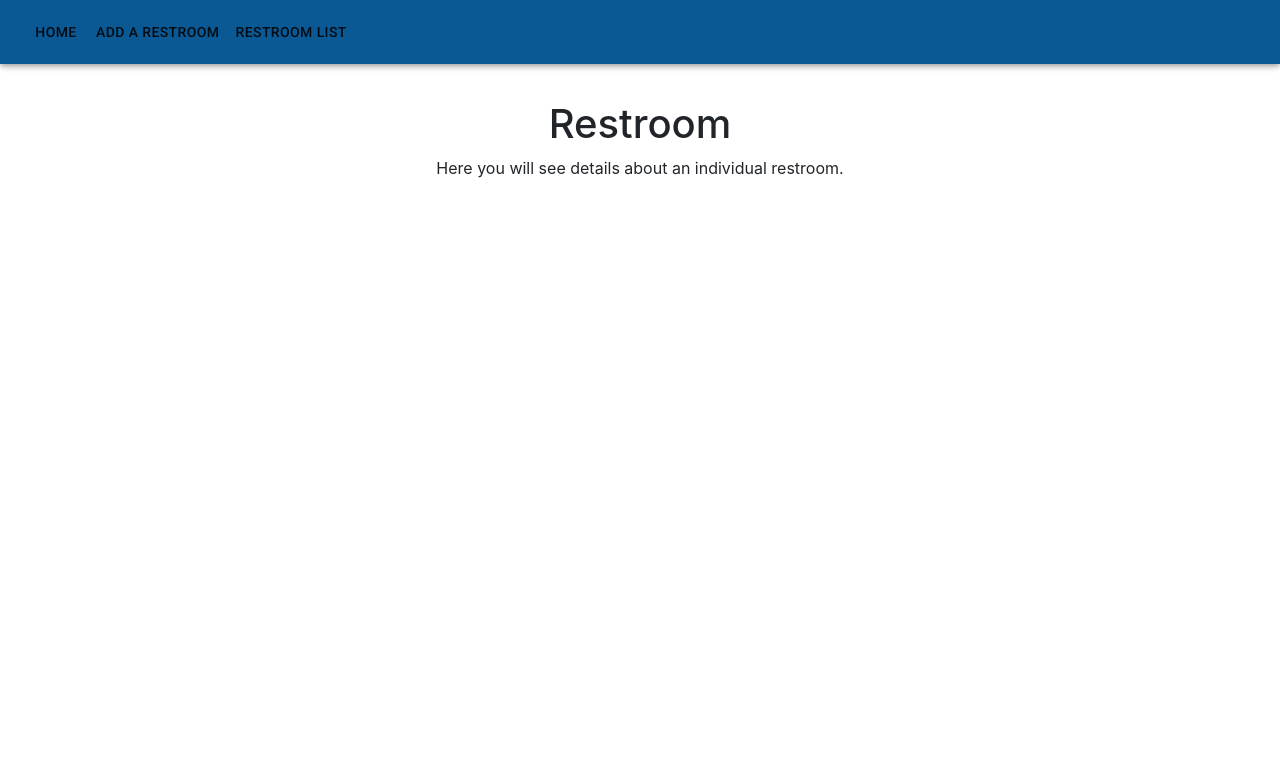
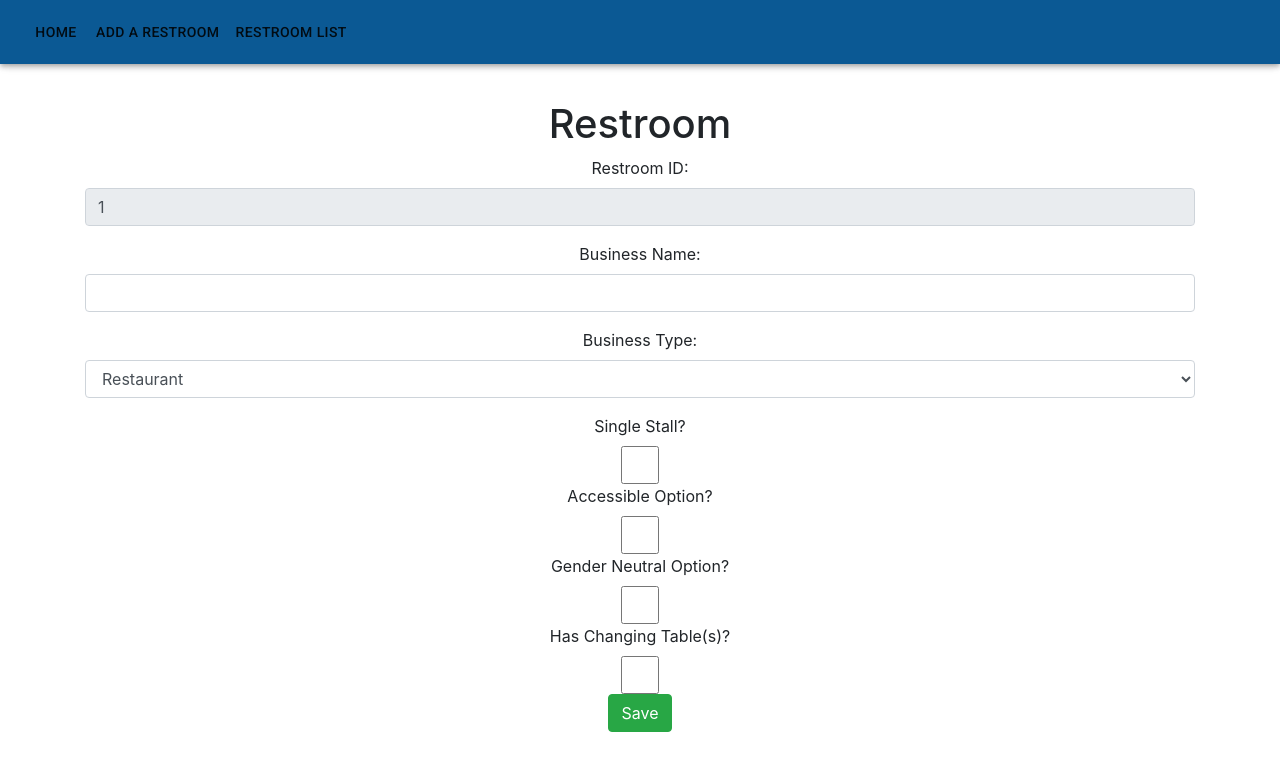
Before and after one commit to LaunchCodeLiftoffProjects/Pipe-Dream-UI, a React (Create React App) app: page /restrooms/1 in a window 1280 px wide. Shown: the top 770 px of the page. Built offline with nearby package versions, Linux system fonts and the light colour scheme; no server answers.

Commit message:
update restroom to Adding Handling of Submit Event

```diff
--- a/src/pages/addRestroom.jsx
+++ b/src/pages/addRestroom.jsx
@@ -125,7 +125,7 @@ export default class AddRestroom extends React.Component {
             onChange={this.handleOnChangeHasChangingTable}
           />
         </div>
-        <button type="submit">Submit</button>
+        <button className="btn btn-success" type="submit">Submit</button>
       </form>
     );
     };
--- a/src/pages/restroomList.jsx
+++ b/src/pages/restroomList.jsx
@@ -34,9 +34,6 @@ export default class RestroomList extends React.Component {
     );
   }
 
-  retrieveRestroom(name, id) {
-    return axios.get(`http://localhost:8080/restroom/${id}`)
-  }
 
   updateRestroomClicked(id) {
     console.log('Update: ' + id);
--- a/src/pages/restroomProfile.jsx
+++ b/src/pages/restroomProfile.jsx
@@ -1,4 +1,7 @@
 import React from "react";
+import axios from "axios";
+// eslint-disable-next-line
+import { Formik, Form, Field, ErrorMessage } from 'formik';
 
 export default class RestroomProfile extends React.Component {
 
@@ -7,15 +10,102 @@ export default class RestroomProfile extends React.Component {
 
     this.state = {
       id: this.props.match.params.id,
-      description: ''
+      businessName: '',
+      businessType: '',
+      isAccessible: false,
+      isSingleStall: false,
+      isGenderNeutral: false,
+      hasChangingTable: false
     }
   }
+
+  retrieveRestroom(id) {
+    axios.get(`http://localhost:8080/restroom/${id}`)
+    .then(
+      response => {
+        this.setState({
+          businessName: response.data.businessName,
+          businessType: response.data.businessType,
+          isAccessible: response.data.isAccessible,
+          isSingleStall: response.data.isSingleStall,
+          isGenderNeutral: response.data.isGenderNeutral,
+          hasChangingTable: response.data.hasChangingTable
+        })
+
+      }
+    );
+  }
+
+  componentDidMount() {
+    if (this.state.id === -1){
+      return;
+    }
+    this.retrieveRestroom(this.state.id);
+  }
+
   //Write HTML inside render function
   render() {
+    let {id, businessName, businessType, isAccessible, isSingleStall, isGenderNeutral, hasChangingTable} = this.state;
+
     return (
       <div>
         <h1>Restroom</h1>
-        <p>Here you will see details about an individual restroom.</p>
+        <div className="container">
+          <Formik
+            initialValues = {{id, businessName, businessType, isAccessible, isSingleStall, isGenderNeutral, hasChangingTable}}
+          >
+            {
+              (props) => (
+                <Form>
+                  <fieldset className="form-group">
+                    <label>Restroom ID: </label>
+                    <Field className="form-control" type="text" name="id" disabled />
+                  </fieldset>
+                  <fieldset className="form-group">
+                    <label>Business Name: </label>
+                    <Field className="form-control" type="text" name="businessName" placeholder={this.state.businessName}/>
+                  </fieldset>
+                  <fieldset className="form-group">
+                    <label>Business Type: </label>
+                    <Field as="select" className="form-control" name="businessType" placeholder={this.state.businessType}>
+                      <option value="restaurant">Restaurant</option>
+                      <option value="gas-station">Gas station</option>
+                      <option value="retail-store">Retail Store</option>
+                      <option value="other">Other</option>
+                    </Field>
+                  </fieldset>
+                    <label>Single Stall? </label>
+                    <Field className="form-control" type="checkbox" name="isSingleStall" >
+                    </Field>
+                  <fieldset>
+                    <label>Accessible Option? </label>
+                    <Field className="form-control" type="checkbox" name="isAccessible" >
+                    </Field>
+                  </fieldset>
+                  <fieldset>
+                    <label>Gender Neutral Option? </label>
+                    <Field className="form-control" type="checkbox" name="isGenderNeutral" >
+                    </Field>
+                  </fieldset>
+                  <fieldset>
+                    <label>Has Changing Table(s)? </label>
+                    <Field className="form-control" type="checkbox" name="hasChangingTable" >
+                    </Field>
+                  </fieldset>
+                </Form>
+              )
+            }
+          </Formik>
+        </div>
+        {// <p>Restroom ID: {id}</p>
+        // <p>Business Name: {businessName}</p>
+        // <p>Business Type: {businessType}</p>
+        // <p>Accessible Option? {(isAccessible === true) ? "Yes" : "No"}</p>
+        // <p>Single Stall? {(isSingleStall === true) ? "Yes" : "No"}</p>
+        // <p>Gender Neutral Option? {(isGenderNeutral === true) ? "Yes" : "No"}</p>
+        // <p>Has Changing Table(s)? {(isAccessible === true) ? "Yes" : "No"}</p>
+    }
+        <button className="btn btn-success" onClick={this.editRestroom}>Save</button>
       </div>
     );
   }
```
